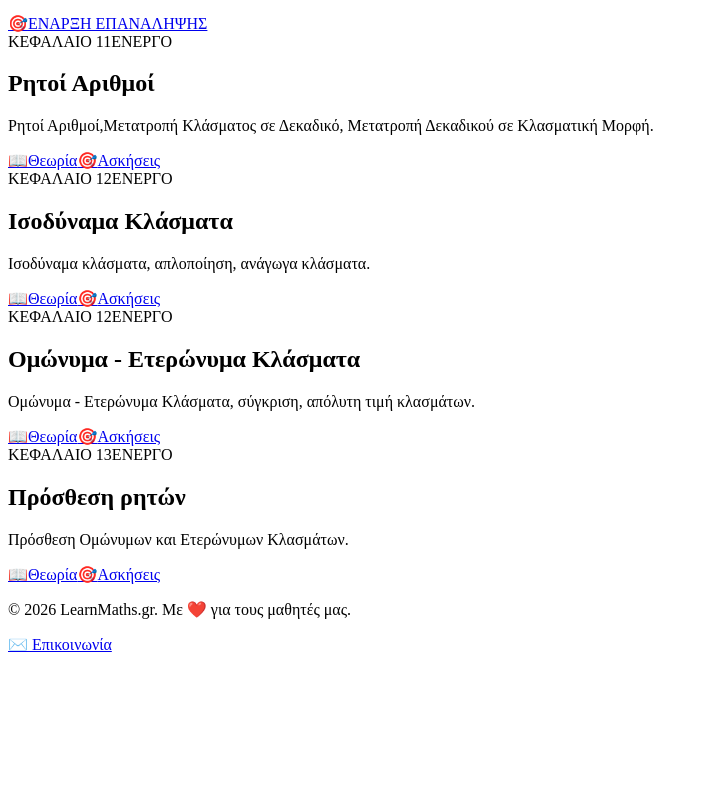
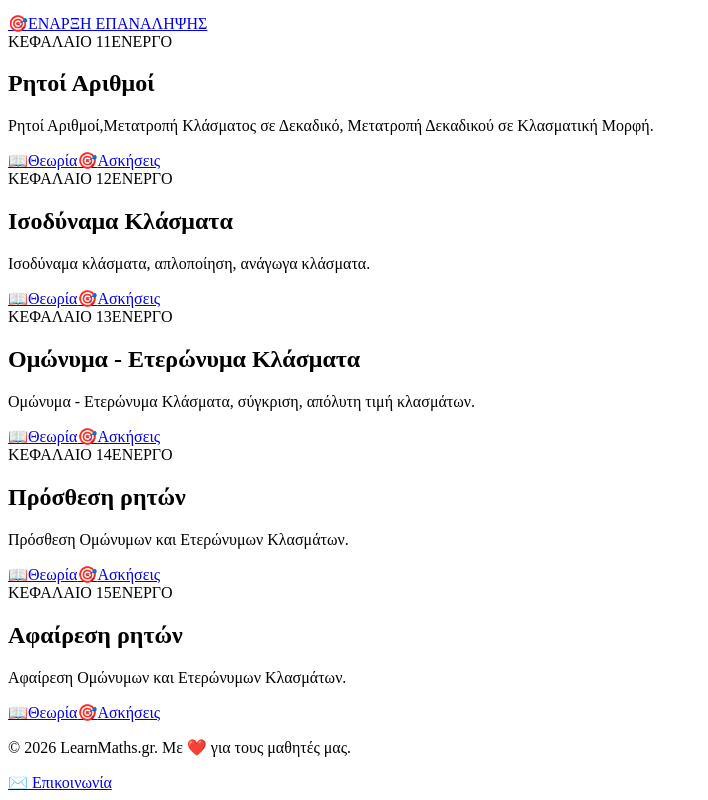
Before and after one commit to gkrimpas-lab/learn-maths-2026, a Next.js app: page /a-gymnasiou in a window 1280 px wide. Shown: the part 1787-2587 px from the top of the page, without its empty margins (0-708 px from the left). Before the commit the page ends 2449 px from the top, so only its background shows below. Built offline with nearby package versions, Linux system fonts and the light colour scheme.

Commit message:
Update index.js

```diff
--- a/pages/a-gymnasiou/index.js
+++ b/pages/a-gymnasiou/index.js
@@ -123,7 +123,7 @@ const CHAPTERS = [
     slug: '15-omonima-eteronima-klasmata',
     title: 'Ομώνυμα - Ετερώνυμα Κλάσματα',
     desc: 'Ομώνυμα - Ετερώνυμα Κλάσματα, σύγκριση, απόλυτη τιμή κλασμάτων.',
-    badge: 'ΚΕΦΑΛΑΙΟ 12',
+    badge: 'ΚΕΦΑΛΑΙΟ 13',
     active: true,
   },
    {
@@ -131,7 +131,15 @@ const CHAPTERS = [
     slug: '16-prosthesi-klasmata',
     title: 'Πρόσθεση ρητών',
     desc: 'Πρόσθεση Ομώνυμων και Ετερώνυμων Κλασμάτων.',
-    badge: 'ΚΕΦΑΛΑΙΟ 13',
+    badge: 'ΚΕΦΑΛΑΙΟ 14',
+    active: true,
+  },
+  {
+    id: '17',
+    slug: '17-afairesi-klasmata',
+    title: 'Αφαίρεση ρητών',
+    desc: 'Αφαίρεση Ομώνυμων και Ετερώνυμων Κλασμάτων.',
+    badge: 'ΚΕΦΑΛΑΙΟ 15',
     active: true,
   },
 ];
```
